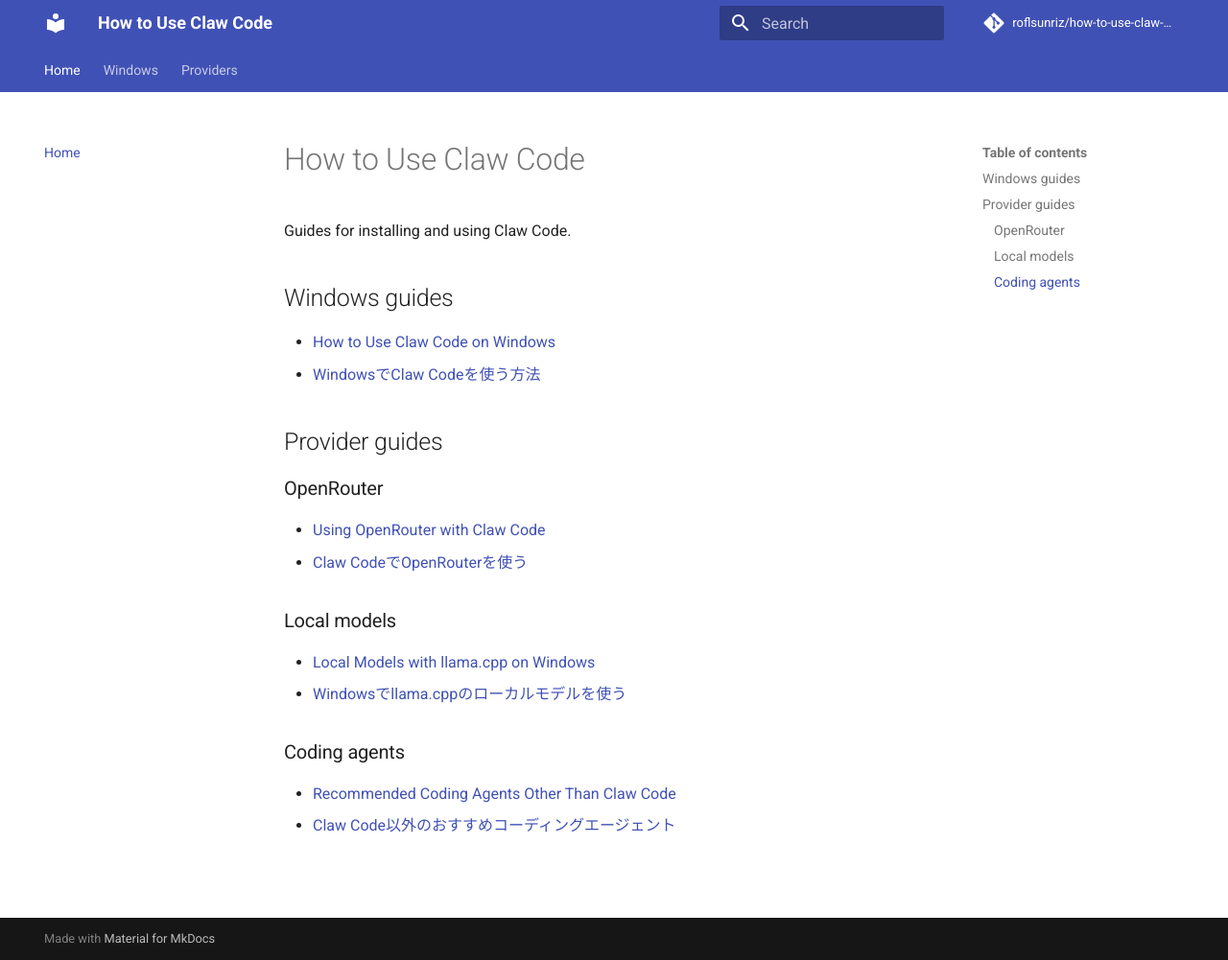
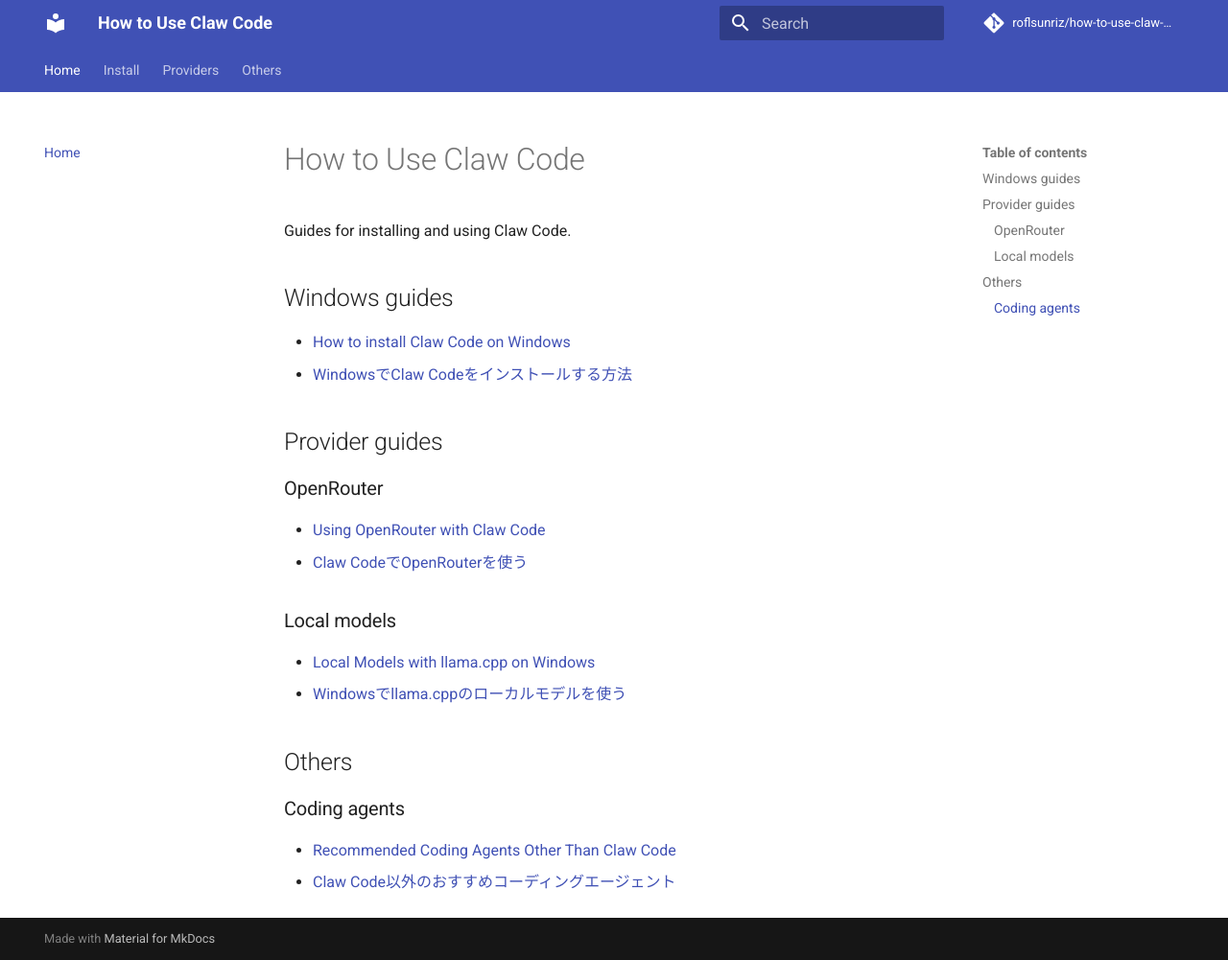
Before and after one commit to roflsunriz/how-to-use-claw-code, an MkDocs documentation site: the page built from docs/index.md, in a window 1280 px wide and 1001 px high. Shown: the whole window at 96% size. Built offline with MkDocs 1.6.1 and Material for MkDocs 9.7.7, drawn with Linux system fonts in a browser that asks for light colours; comment, search, counter and statistics services are not loaded.

Commit message:
feat: ドキュメントの内容を更新し、インストールガイドを追加(USAGEから名前変更)
Co-authored-by: Copilot <copilot@github.com>

```diff
--- a/docs/index.md
+++ b/docs/index.md
@@ -4,8 +4,8 @@ Guides for installing and using Claw Code.
 
 ## Windows guides
 
-- [How to Use Claw Code on Windows](USAGE-en-US-win.md)
-- [WindowsでClaw Codeを使う方法](USAGE-ja-JP-win.md)
+- [How to install Claw Code on Windows](INSTALL-en-US-win.md)
+- [WindowsでClaw Codeをインストールする方法](INSTALL-ja-JP-win.md)
 
 ## Provider guides
 
@@ -19,6 +19,8 @@ Guides for installing and using Claw Code.
 - [Local Models with llama.cpp on Windows](LOCAL-MODELS-en-US.md)
 - [Windowsでllama.cppのローカルモデルを使う](LOCAL-MODELS-ja-JP.md)
 
+## Others
+
 ### Coding agents
 
 - [Recommended Coding Agents Other Than Claw Code](CODING-AGENTS-en-US.md)
--- a/mkdocs.yml
+++ b/mkdocs.yml
@@ -12,19 +12,20 @@ site_url: https://roflsunriz.github.io/how-to-use-claw-code/
 
 nav:
   - Home: index.md
-  - Windows:
-      - English: USAGE-en-US-win.md
-      - 日本語: USAGE-ja-JP-win.md
+  - Install:
+      - Install(English): Install-en-US-win.md
+      - インストール(日本語): Install-ja-JP-win.md
   - Providers:
       - OpenRouter:
-          - English: OPENROUTER-en-US.md
-          - 日本語: OPENROUTER-ja-JP.md
+          - OpenRouter(English): OPENROUTER-en-US.md
+          - OpenRouter(日本語): OPENROUTER-ja-JP.md
       - Local Models:
-          - English: LOCAL-MODELS-en-US.md
-          - 日本語: LOCAL-MODELS-ja-JP.md
+          - Local Models(English): LOCAL-MODELS-en-US.md
+          - Local Models(日本語): LOCAL-MODELS-ja-JP.md
+  - Others:
       - Coding Agents:
-          - English: CODING-AGENTS-en-US.md
-          - 日本語: CODING-AGENTS-ja-JP.md
+          - Coding Agents(English): CODING-AGENTS-en-US.md
+          - Coding Agents(日本語): CODING-AGENTS-ja-JP.md
 
 theme:
   name: material
```
Also changed, not shown: docs/CODING-AGENTS-en-US.md (+8 -8 lines), docs/CODING-AGENTS-ja-JP.md (+8 -8 lines), docs/OPENROUTER-en-US.md (+1 -1 lines), docs/OPENROUTER-ja-JP.md (+1 -1 lines), docs/INSTALL-en-US-win.md (renamed from docs/USAGE-en-US-win.md), docs/INSTALL-ja-JP-win.md (renamed from docs/USAGE-ja-JP-win.md).
